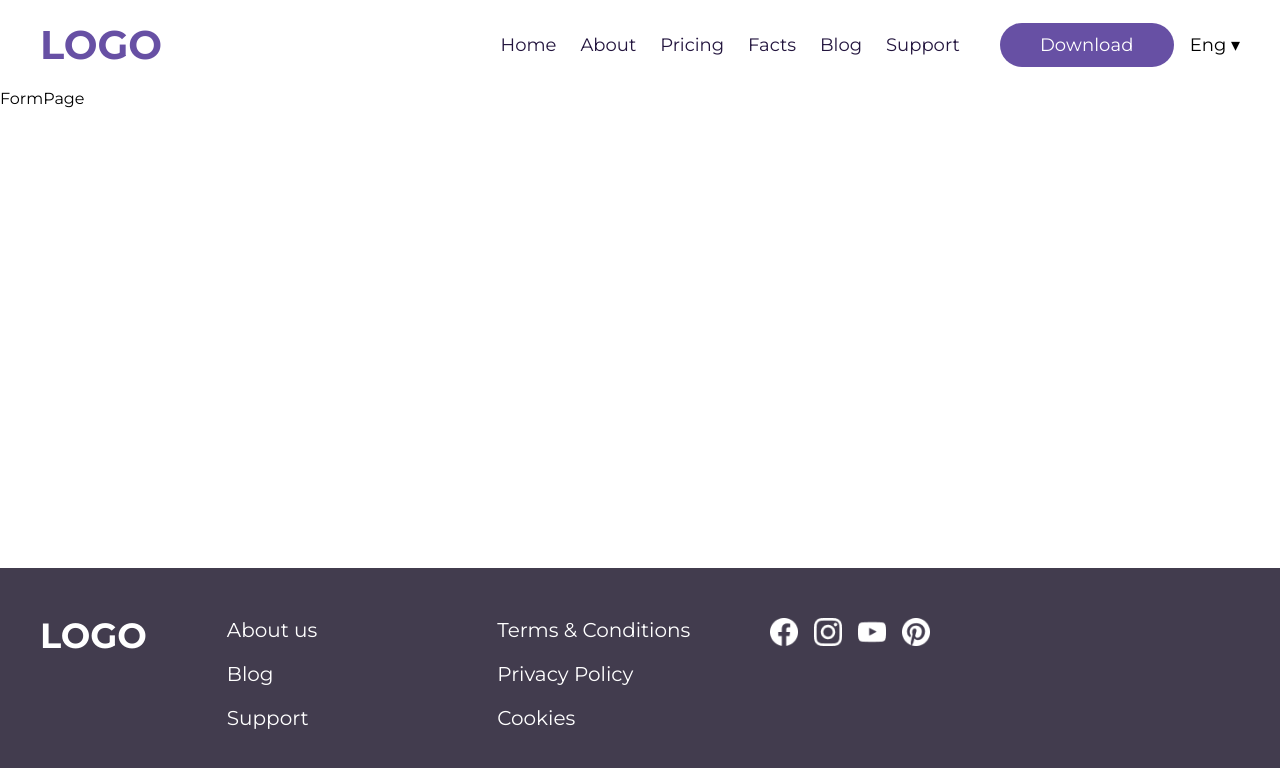
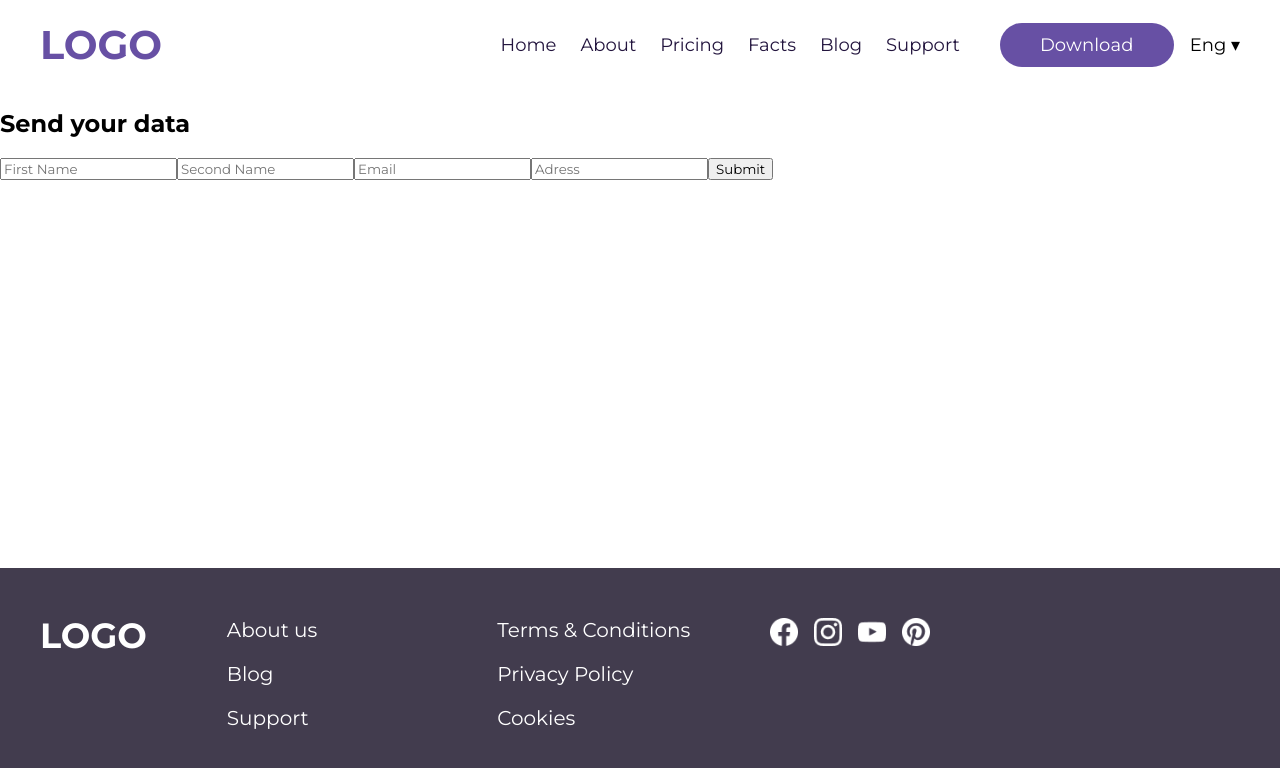
Before and after one commit to AnastasiiaBodnar/test-task, a Vue app: page /form in a window 1280 px wide. Shown: the top 768 px of the page. Built offline with nearby package versions, Linux system fonts and the light colour scheme.

Commit message:
feat: add FormPage template structure

```diff
--- a/src/views/FormPage.vue
+++ b/src/views/FormPage.vue
@@ -1,3 +1,16 @@
 <template>
-  <div>FormPage</div>
+  <section class="form">
+    <div class="form__container">
+      <div class="form__card">
+        <h2 class="form__title">Send your data</h2>
+
+        <input class="form__input" type="text" placeholder="First Name">
+        <input class="form__input" type="text" placeholder="Second Name">
+        <input class="form__input" type="email" placeholder="Email">
+        <input class="form__input" type="text" placeholder="Adress">
+
+        <button class="form__btn">Submit</button>
+      </div>
+    </div>
+  </section>
 </template>
```
Also changed, not shown: src/assets/image/bgForm.png (added).
